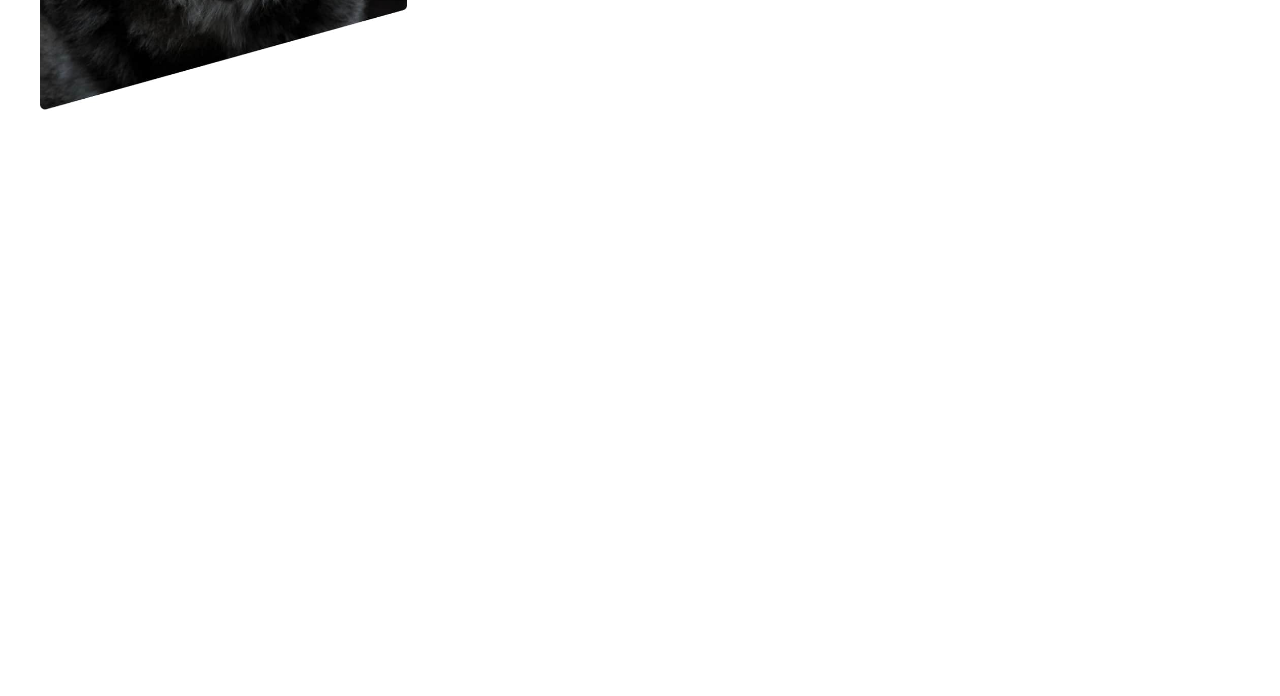
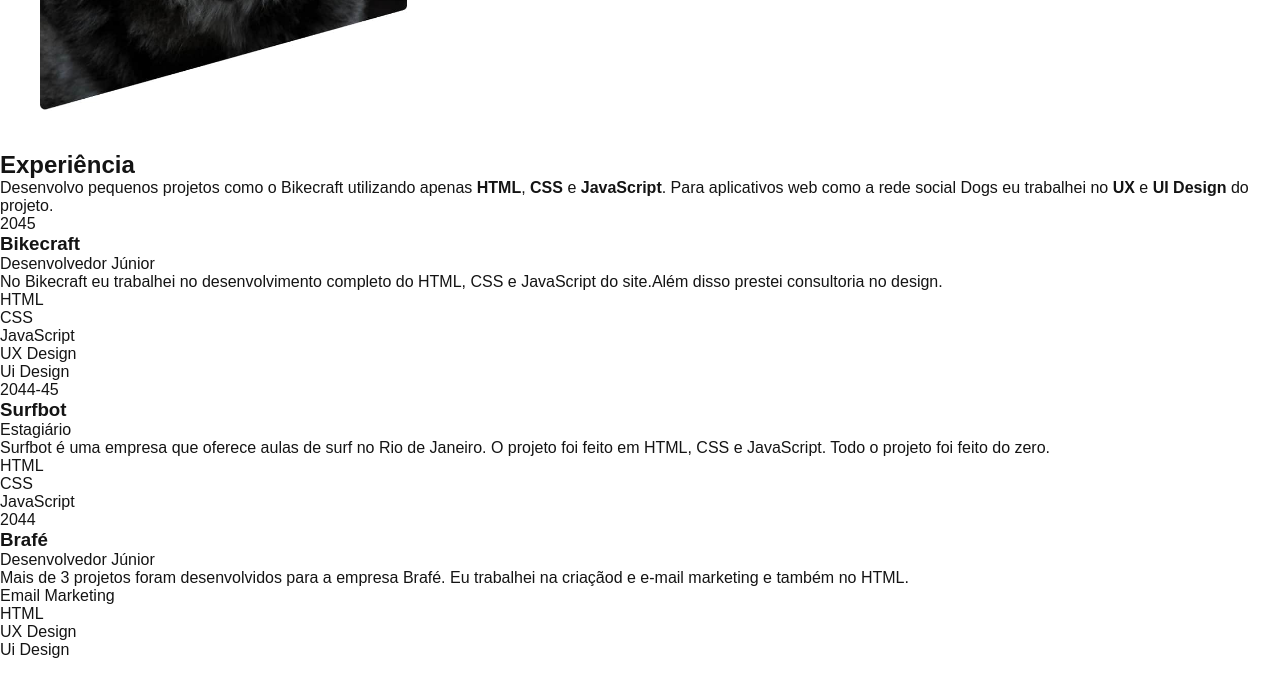
Before and after one commit to XidthyDev/portifolio-origamid, a plain HTML site: page index.html in a window 1280 px wide. Shown: the part 582-1278 px from the top of the page. Before the commit the page ends 800 px from the top, so only its background shows below. Drawn offline with Linux system fonts and the light colour scheme.

Commit message:
Criação da estrutura e conteúdo do seção experiência

```diff
--- a/css/global.css
+++ b/css/global.css
@@ -2,6 +2,7 @@
   font-family: 'Fira Sans', Arial, Helvetica, sans-serif  ;
   margin: 0px;
   color: #141414;
+  height: 10000px;
 }
 h1,h2,h3,p{
   margin: 0px;
--- a/index.html
+++ b/index.html
@@ -19,12 +19,75 @@
     </header>
 
     <main class="introducao">
-      <img src="./img/perfil-reduzido.jpg" alt="Lobo Cinza">
+      <img src="./img/perfil-reduzido.jpg" alt="Lobo Cinza" />
       <div>
-        <h1>Desenvolvedor <br> Front End & <br> UX/UI Designer</h1>
+        <h1>
+          Desenvolvedor <br />
+          Front End & <br />
+          UX/UI Designer
+        </h1>
         <p>Localizado no Rio de Janeiro</p>
       </div>
+    </main>
 
-    </main>
+    <section class="experiencia" id="experiencia" aria-label="Experiência">
+      <h2 class="subtitulo">Experiência</h2>
+      <div>
+        <p class="experiencia-texto">
+          Desenvolvo pequenos projetos como o Bikecraft utilizando apenas
+          <strong>HTML</strong>, <strong>CSS</strong> e
+          <strong>JavaScript</strong>. Para aplicativos web como a rede social
+          Dogs eu trabalhei no <strong>UX</strong> e
+          <strong>UI Design</strong> do projeto.
+        </p>
+
+        <div class="empresa">
+          <span class="empresa-ano">2045</span>
+          <h3 class="empresa-titulo">Bikecraft</h3>
+          <span class="empresa-titulo">Desenvolvedor Júnior</span>
+          <p class="empresa-texto">
+            No Bikecraft eu trabalhei no desenvolvimento completo do HTML, CSS e
+            JavaScript do site.Além disso prestei consultoria no design.
+          </p>
+          <ul class="empresa-habilidade">
+            <li>HTML</li>
+            <li>CSS</li>
+            <li>JavaScript</li>
+            <li>UX Design</li>
+            <li>Ui Design</li>
+          </ul>
+        </div>
+        <div class="empresa">
+          <span class="empresa-ano">2044-45</span>
+          <h3 class="empresa-titulo">Surfbot</h3>
+          <span class="empresa-titulo">Estagiário</span>
+          <p class="empresa-texto">
+            Surfbot é uma empresa que oferece aulas de surf no Rio de Janeiro. O
+            projeto foi feito em HTML, CSS e JavaScript. Todo o projeto foi
+            feito do zero.
+          </p>
+          <ul class="empresa-habilidade">
+            <li>HTML</li>
+            <li>CSS</li>
+            <li>JavaScript</li>
+          </ul>
+        </div>
+        <div class="empresa">
+          <span class="empresa-ano">2044</span>
+          <h3 class="empresa-titulo">Brafé</h3>
+          <span class="empresa-titulo">Desenvolvedor Júnior</span>
+          <p class="empresa-texto">
+            Mais de 3 projetos foram desenvolvidos para a empresa Brafé. Eu
+            trabalhei na criaçãod e e-mail marketing e também no HTML.
+          </p>
+          <ul class="empresa-habilidade">
+            <li>Email Marketing</li>
+            <li>HTML</li>
+            <li>UX Design</li>
+            <li>Ui Design</li>
+          </ul>
+        </div>
+      </div>
+    </section>
   </body>
 </html>
```
